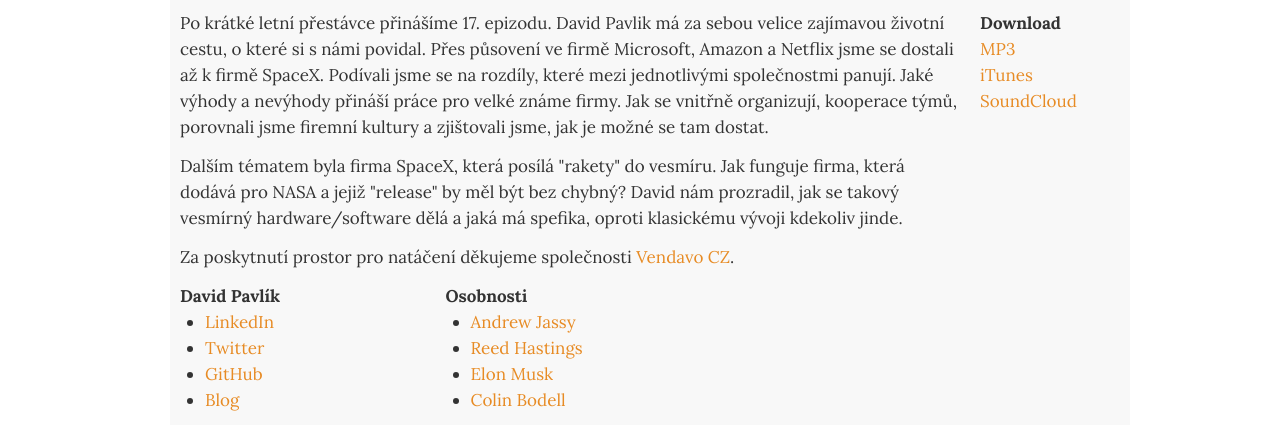
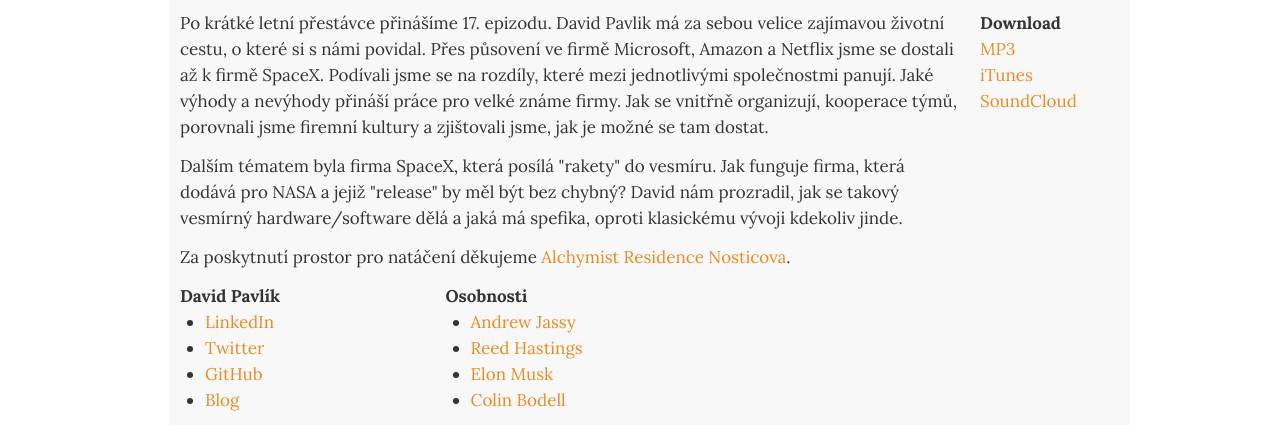
Before and after one commit to devminutes/devminutes.github.io, a plain HTML site: page index.html in a window 1280 px wide. Shown: the part 353-778 px from the top of the page. Drawn offline with Linux system fonts and the light colour scheme.

Commit message:
Update index.html

```diff
--- a/index.html
+++ b/index.html
@@ -32,7 +32,7 @@
                             Dalším tématem byla firma SpaceX, která posílá "rakety" do vesmíru. Jak funguje firma, která dodává pro NASA a jejiž "release" by měl být bez chybný? David nám prozradil, jak se takový vesmírný hardware/software dělá a jaká má spefika, oproti klasickému vývoji kdekoliv jinde.
                         </p>
                         <p>
-                            Za poskytnutí prostor pro natáčení děkujeme společnosti <a target="_blank" href="http://www.vendavo.cz/">Vendavo CZ</a>.
+                            Za poskytnutí prostor pro natáčení děkujeme <a target="_blank" href="www.nosticova.com/">Alchymist Residence Nosticova</a>.
                         </p>
                         <div class="row-fluid">
                             <div class="span4">
```
